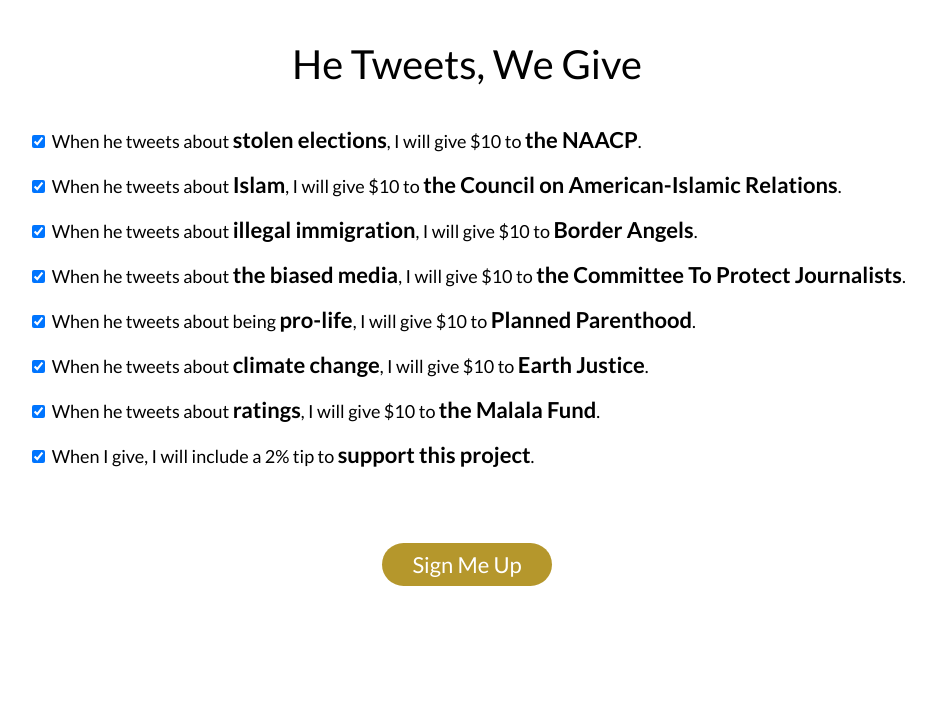
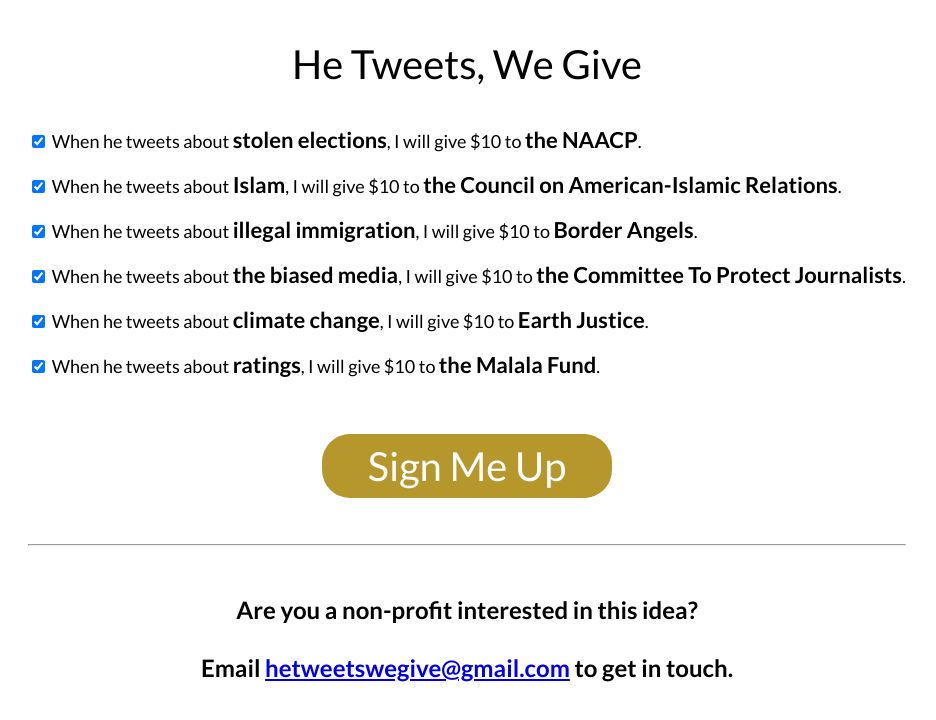
Before and after one commit to alexsoble/he-tweets-we-give, a plain HTML site: page index.html in a window 1280 px wide. Shown: the top 720 px of the page, without its empty margins (173-1109 px from the left). Drawn offline with Linux system fonts and the light colour scheme.

Commit message:
Add 'get in touch' area

```diff
--- a/index.html
+++ b/index.html
@@ -93,24 +93,28 @@
       </section>
       <section>
         <input type="checkbox" checked>
-        When he tweets about being <span class="strong">pro-life</span>, I will give $10 to <span class="strong">Planned Parenthood</span>.
-      </section>
-      <section>
-        <input type="checkbox" checked>
         When he tweets about <span class="strong">climate change</span>, I will give $10 to <span class="strong">Earth Justice</span>.
       </section>
       <section>
         <input type="checkbox" checked>
         When he tweets about <span class="strong">ratings</span>, I will give $10 to <span class="strong">the Malala Fund</span>.
       </section>
-      <section>
-        <input type="checkbox" checked>
-        When I give, I will include a 2% tip to <span class="strong">support this project</span>.
-      </section>
       <br/>
       <br/>
+      <div class="btn" style="font-size: 40px; width: 240px;">Sign Me Up</div>
       <br/>
-      <div class="btn">Sign Me Up</div>
+      <br/>
+      <hr/>
+      <div style="text-align: center;">
+        <h2>
+          <br/>
+          Are you a non-profit interested in this idea?
+          <br/>
+          <br/>
+          Email
+          <a href="mailto:hetweetswegive@gmail.com">hetweetswegive@gmail.com</a> to get in touch.
+        </h2>
+      </div>
     </div>
   </div>
 </body>
```
